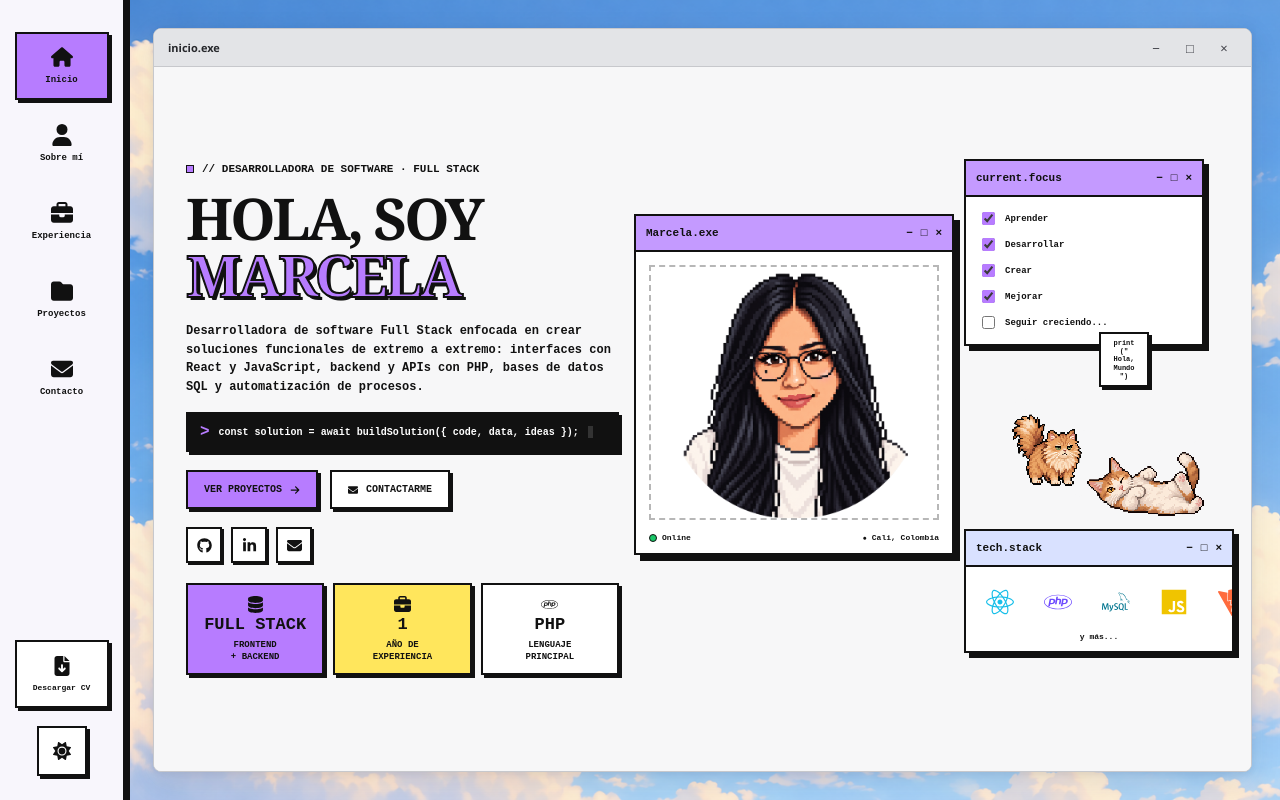
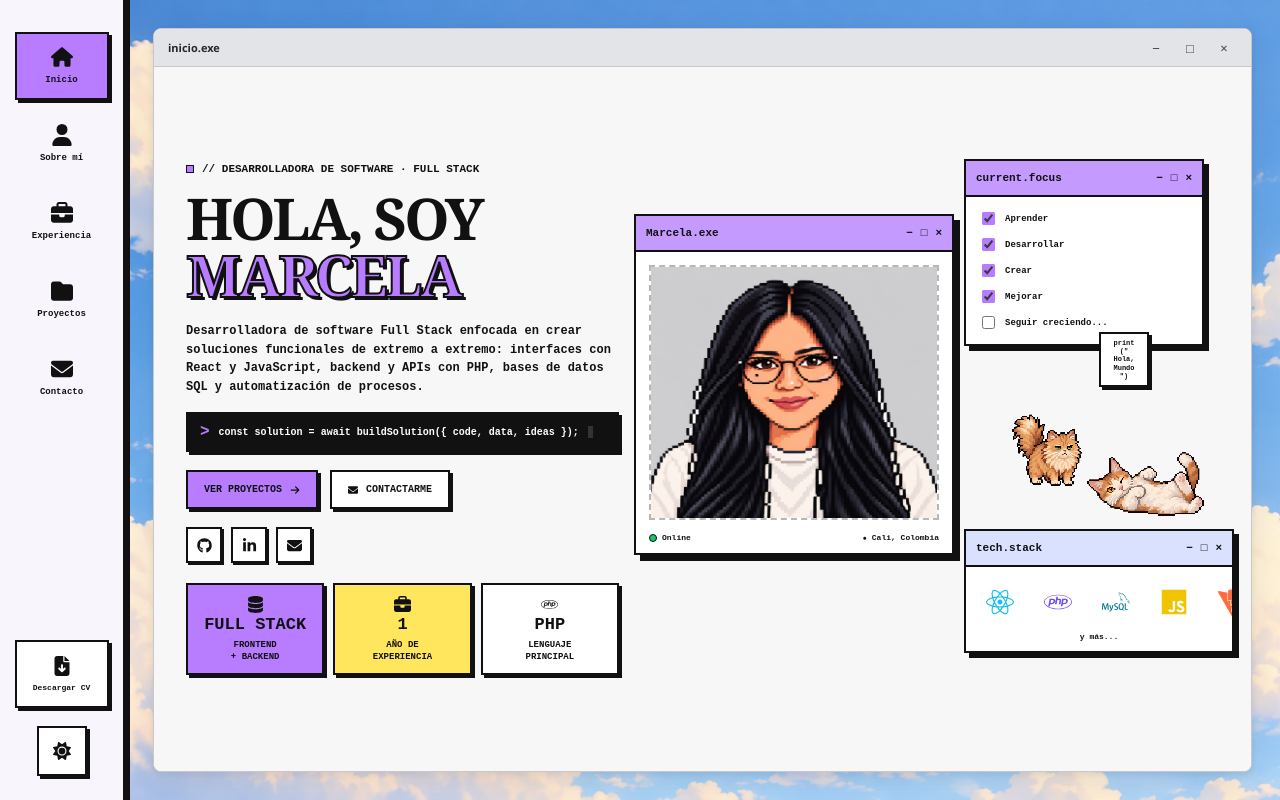
Before and after one commit to marcela542/portafolio-marcela, a React (Vite) app: page / in a window 1280 px wide. Built offline with nearby package versions, Linux system fonts and the light colour scheme.

Commit message:
Se cambio foto de perfil y se organizo el tamaño

```diff
--- a/src/styles/Home.css
+++ b/src/styles/Home.css
@@ -269,13 +269,15 @@
 }
 
 .profile-placeholder {
-    height: 280px;
+    width: calc(100% - 26px);
+    aspect-ratio: 1 / 1;
+    height: auto;
     margin: 13px;
     border: 2px dashed #b7b7b7;
     display: flex;
-    flex-direction: column;
     align-items: center;
     justify-content: center;
+    overflow: hidden;
     color: #a0a0a0;
     text-align: center;
 }
@@ -294,7 +296,7 @@
     display: block;
     width: 100%;
     height: 100%;
-    object-fit: contain;
+    object-fit: fill;
     object-position: center;
 }
 
```
Also changed, not shown: src/assets/perfil.png.
